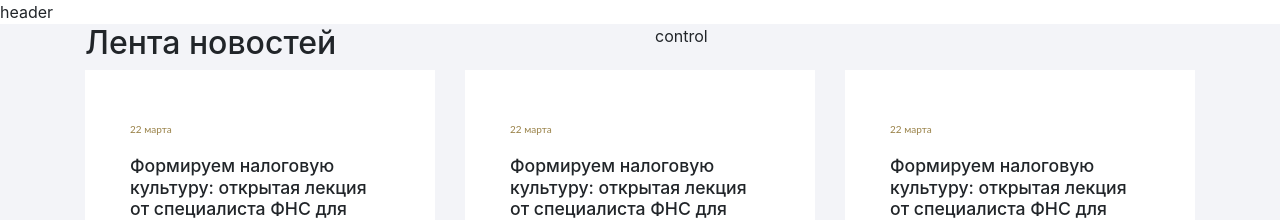
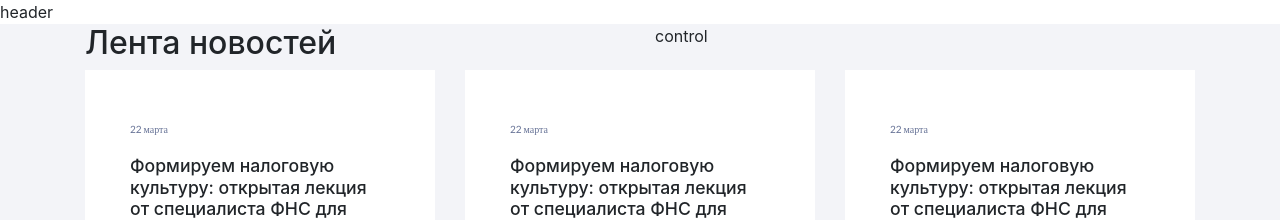
Before and after one commit to chuguev/ksu-vue, a Nuxt app: page / in a window 1280 px wide. Shown: the top 220 px of the page. Built offline with nearby package versions, Linux system fonts and the light colour scheme.

Commit message:
Подключен шрифт Lato

```diff
--- a/assets/scss/variables/variables.scss
+++ b/assets/scss/variables/variables.scss
@@ -1,3 +1,18 @@
+@font-face {
+  font-family: "Lato";
+  src: url("../../fonts/lato/Lato-Regular.ttf");
+}
+@font-face {
+  font-family: "Lato";
+  src: url("../../fonts/lato/Lato-Bold.ttf");
+  font-weight: bold;
+}
+@font-face {
+  font-family: "Lato";
+  src: url("../../fonts/lato/Lato-Italic.ttf");
+  font-style: italic;
+}
+
 :root {
   //background color
   --color-background-grey: #F3F4F8;
@@ -10,6 +25,6 @@
   --size-font-large: 1.4rem;
   //font color
   --color-font-white: #ffffff;
-  --color-font-brown: #998147;
+  --color-font-brown: #657195;
   --color-font-deep-blue: #414363
 }
```
